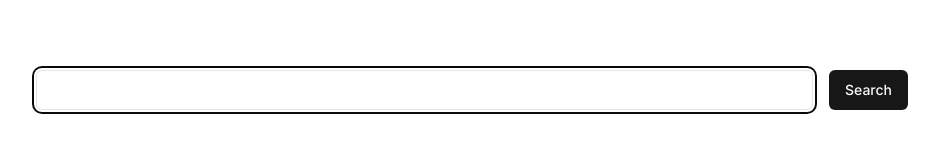
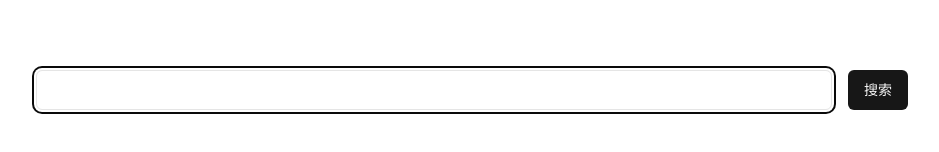
Before and after one commit to Mrbunker/qlrc-search, a Next.js app: page / in a window 1280 px wide. Shown: the part 250-402 px from the top of the page, without its empty margins (168-1107 px from the left). Built offline with nearby package versions, Linux system fonts and the light colour scheme.

Commit message:
google-site-verification

```diff
--- /dev/null
+++ b/public/googleac7ad40d77511a54.html
@@ -0,0 +1 @@
+google-site-verification: googleac7ad40d77511a54.html
--- a/src/app/components/MusicSearch.tsx
+++ b/src/app/components/MusicSearch.tsx
@@ -64,7 +64,7 @@ const MusicSearch = ({}: Porps) => {
           defaultValue={keyword || undefined}
         />
         <Button type="submit" tabIndex={2}>
-          Search
+          搜索
         </Button>
       </div>
       <div className="grid gap-4">
--- a/src/app/layout.tsx
+++ b/src/app/layout.tsx
@@ -6,7 +6,7 @@ const inter = Inter({ subsets: ["latin"] });
 
 export const metadata: Metadata = {
   title: "qlrc-search",
-  description: "qlrc-search",
+  description: "search lyric",
 };
 
 export default function RootLayout({
@@ -15,7 +15,7 @@ export default function RootLayout({
   children: React.ReactNode;
 }>) {
   return (
-    <html lang="en">
+    <html lang="zh-hans">
       <body className={inter.className}>
         <main className="container">{children}</main>
       </body>
--- a/src/app/search/[keyword]/components/SearchInput.tsx
+++ b/src/app/search/[keyword]/components/SearchInput.tsx
@@ -24,7 +24,7 @@ const SearchInput = ({ initKeyword = "" }: { initKeyword: string }) => {
         onChange={(e) => setSearchText(e.target.value)}
       />
       <Button type="submit" tabIndex={2}>
-        Search
+        搜索
       </Button>
     </form>
   );
```
